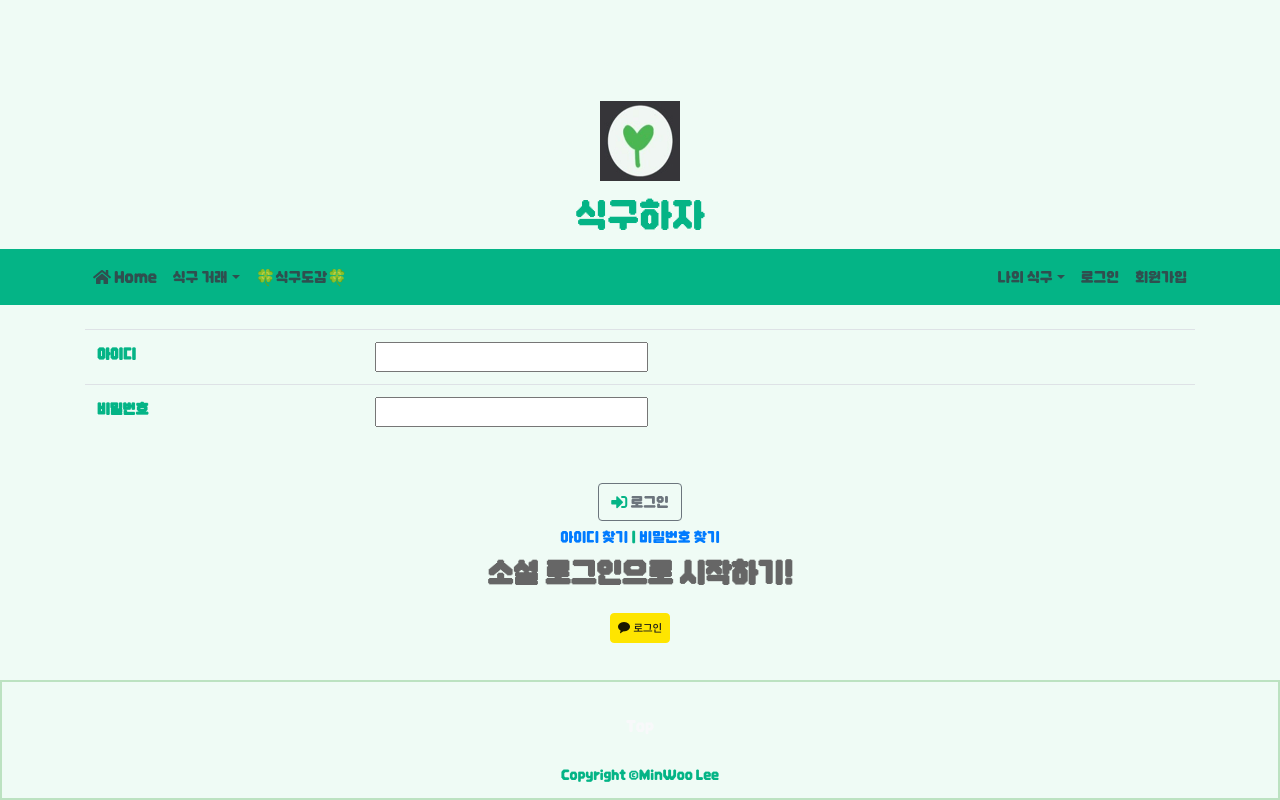
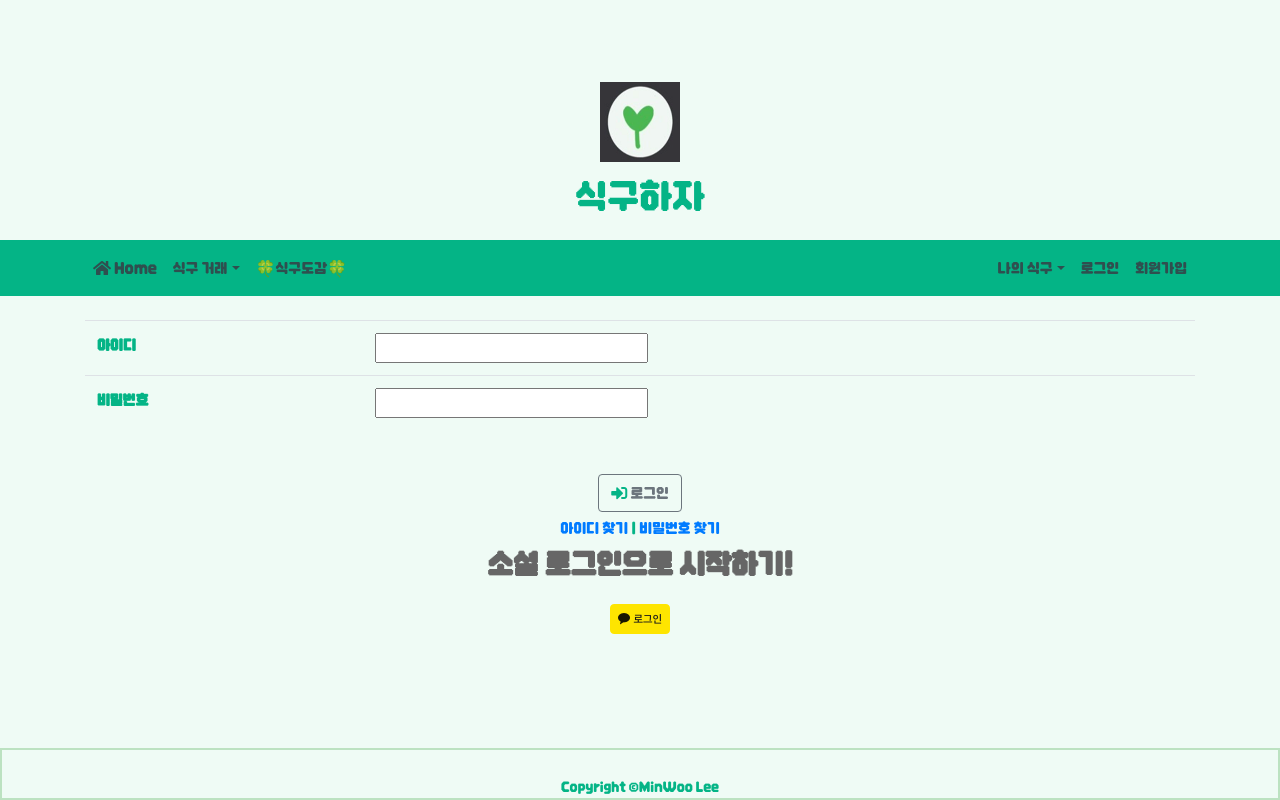
Before and after one commit to LminWoo99/Plant_Frontend, a React (Create React App) app: page /login in a window 1280 px wide. Built offline with nearby package versions, Linux system fonts and the light colour scheme.

Commit message:
change css

```diff
--- a/src/Components/app/Footer.js
+++ b/src/Components/app/Footer.js
@@ -3,16 +3,10 @@ import "../../css/footer.css"
 function Footer() {
 	return (
 		<footer className="py-4 text-light footer" style={{ backgroundColor: "#EFFBF5", border: "2px solid #BCE2C1" }}>
+
           <div className="container text-center">
-            <ul className="nav justify-content-center mb-3">
-              <li className="nav-item">
-                <a className="nav-link text-light" href="/">Top</a>
-              </li>
-            </ul>
+          <small>Copyright &copy;MinWoo Lee</small>
 
-            <p>
-              <small>Copyright &copy;MinWoo Lee</small>
-            </p>
           </div>
         </footer>
 	);
--- a/src/css/footer.css
+++ b/src/css/footer.css
@@ -2,7 +2,7 @@ footer {
 	position: fixed;
 	left: 0px;
 	bottom: 0px;
-	height: 120px;
+	height: 30px;
 	width: 100%;
 	background-color: #04B486;
 }
--- a/src/css/header.css
+++ b/src/css/header.css
@@ -1,7 +1,7 @@
 .logo {
   position: relative;
   bottom: 10px;
-
+  margin-top: 80px;
   width: 80px; /* 이미지의 가로 크기 조절 */
   height: 80px; /* 이미지의 세로 크기 조절 */
 }
@@ -9,7 +9,7 @@
     display: flex; /* Flexbox 사용 */
     align-items: center; /* 수직 가운데 정렬 */
     position: relative;
-    height: 140px;
+    height: 240px;
     color: #04B486;
 
   }
--- a/src/css/style.css
+++ b/src/css/style.css
@@ -1,5 +1,5 @@
 * {
-	white-space: pre-wrap;
+
 	color: #04B486;
 }
 
```
Also changed, not shown: src/App.js (+7 -0 lines), package.json (line endings or trailing spaces), 11 other files (tests, documents, lock files or other folders).
